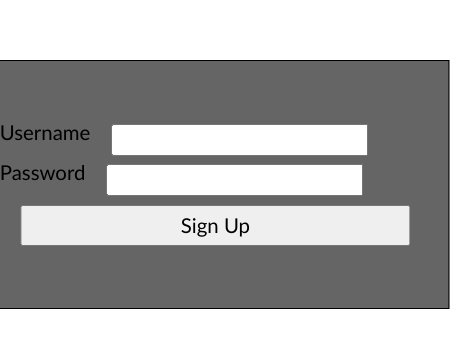
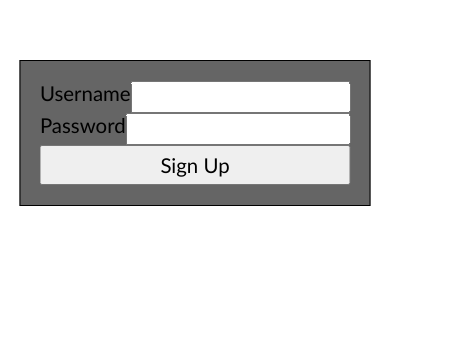
Before and after one commit to chiefsmurph/post-fe, a React (Create React App) app: page / in a window 390 px wide. Shown: the part 193-540 px from the top of the page, 450 px wide, since content can reach past the window. Built offline with nearby package versions, Linux system fonts and the light colour scheme.

Commit message:
mobile stuff

```diff
--- a/src/App.css
+++ b/src/App.css
@@ -8,10 +8,12 @@
   font-family:'Gill Sans', 'Gill Sans MT', Calibri, 'Trebuchet MS', sans-serif;
   font-size: 105%;
   line-break: auto;
+  box-sizing: border-box;
 }
 
 h1 {
   margin: 1em 0;
+  line-break: anywhere;
 }
 
 form {
@@ -26,12 +28,15 @@ form {
   text-align: center;
   background-color: rgba(100, 100, 100, 0.99);
   border: 1px solid black;
-  padding: 3em;
+  padding: 1em;
   margin-bottom: 3em;
+  width: 600px;
+  max-width: 90vw;
 }
 
 input {
-  margin: 0.2em 1em;
+  width: 100%;
+  /* margin: 0; */
   /* width: 10vw; */
   /* width: 40%; */
 }
@@ -56,14 +61,14 @@ hr {
 .post {
   padding-bottom: 1em;
   border-bottom: 1px solid black;
-  margin-bottom: 5em;
+  margin-bottom: 1em;
 }
 .post a {
   font-size: 150%;
   line-break: anywhere;
 }
 
-.post .screenshot {
+.post img.screenshot {
   width: 100%;
 }
 
@@ -85,12 +90,6 @@ hr {
 h2 {
   margin-bottom: 1em;
 }
-
-input[name="url"] {
-  width: 800px;
-  max-width: 60vw;
-}
-
 .side-by-side {
   display: flex;
   margin-bottom: 1em;
@@ -100,8 +99,9 @@ input[name="url"] {
   margin: 0.5em;
 }
 
-.side-by-side img {
-  max-width: 400px;
+.message-submit img {
+  width: 100%;
+  /* max-width: 400px; */
 }
 
 input[type="submit"] {
@@ -111,4 +111,5 @@ input[type="submit"] {
 
 textarea {
   width: 100%;
+  min-height: 5em;
 }
--- a/src/App.js
+++ b/src/App.js
@@ -121,10 +121,10 @@ const MessageSubmit = ({ authToken, url, screenshot, onSubmit }) => {
       <form onSubmit={localSubmit}>
         <h2>type a message to go along with your post</h2>
         <h1>{url}</h1>
-        <div className="side-by-side">
+        {/* <div className="side-by-side"> */}
           <img src={`${API_ENDPOINT}/screenshots/${screenshot}`} />
           <textarea name="message" autoFocus placeholder="message goes here" />
-        </div>
+        {/* </div> */}
         <input type="submit" value="Submit" />
       </form>
     </div>
@@ -218,12 +218,12 @@ const Home = ({ authToken }) => {
         posts.map(({ url, message, createdBy: { username }, createdAt, screenshot, _id }) => (
           <div className="post">
             {/* <div className="side-by-side"> */}
-              {screenshot && <img src={`${API_ENDPOINT}/screenshots/${screenshot}`} className="screenshot"/>}
-              <pre>{message}</pre>
+            {screenshot && <img src={`${API_ENDPOINT}/screenshots/${screenshot}`} className="screenshot"/>}
+            <a href={url} target="_blank">{url}</a><br/>
+            <pre>{message}</pre>
+            <i>posted on {(new Date(createdAt)).toLocaleString()}</i><br/>
+            <i>posted by {username}</i><br/>
             {/* </div> */}
-            <a href={url} target="_blank">{url}</a><br/>
-            <i>posted by {username}</i><br/>
-            <i>posted on {(new Date(createdAt)).toLocaleString()}</i><br/>
             {
               username === loggedInAs && <button onClick={() => deletePost(_id)}>click here to delete this post</button>
             }
```
